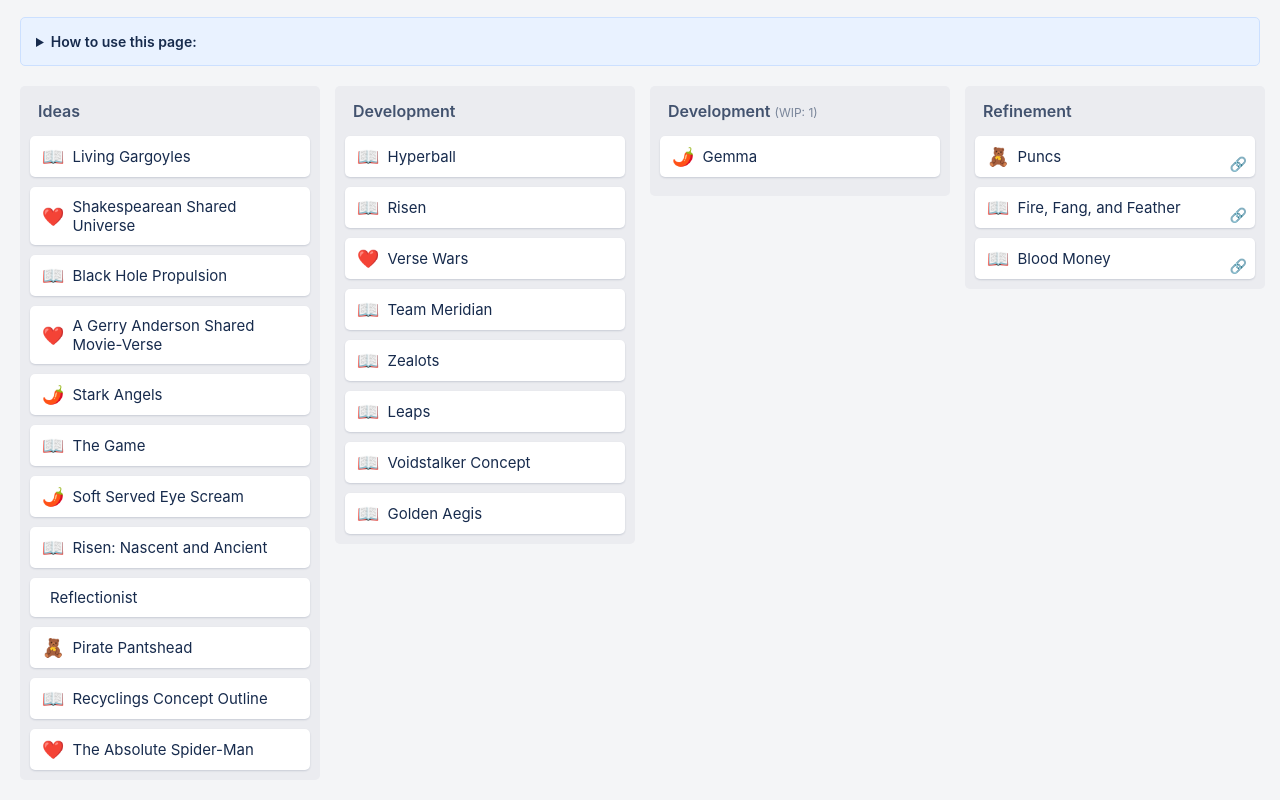
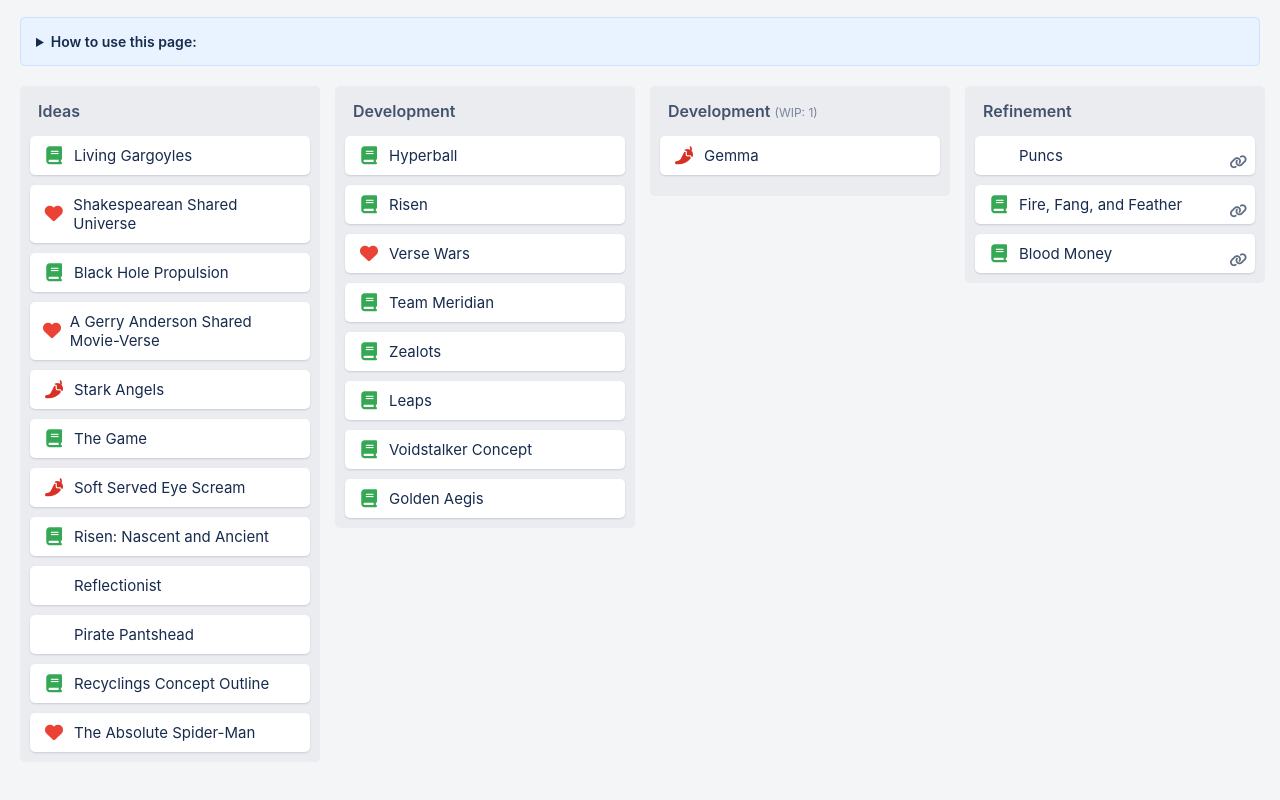
Before and after one commit to sthomasmcclane/writing-board, a plain HTML site: page index.html in a window 1280 px wide. Shown: the part 62-862 px from the top of the page. Drawn offline with Linux system fonts and the light colour scheme.

Commit message:
Migrate from native emojis to Font Awesome for cross-device consistency

```diff
--- a/index.html
+++ b/index.html
@@ -4,6 +4,7 @@
 
     <meta name="viewport" content="width=device-width, initial-scale=1.0">
     <title>My Writing Portfolio</title>
+    <link rel="stylesheet" href="https://cdnjs.cloudflare.com/ajax/libs/font-awesome/6.5.1/css/all.min.css">
     <style>
         /* --- General Styles --- */
         body {
@@ -152,7 +153,20 @@
 
         .card-emoji {
             font-size: 18px;
+            width: 24px;
+            display: flex;
+            justify-content: center;
         }
+
+        /* --- Icon Colors --- */
+        .fa-comments { color: #1a73e8; }      /* Comics */
+        .fa-heart { color: #ea4335; }         /* Fanfiction */
+        .fa-book { color: #34a853; }          /* Fiction */
+        .fa-lightbulb { color: #fbbc05; }     /* Ideas */
+        .fa-teddy-bear { color: #a5694f; }    /* Kids - using bear */
+        .fa-film { color: #7a869a; }          /* Scripts */
+        .fa-pepper-hot { color: #d93025; }    /* Spicy */
+        .fa-face-smile { color: #fbbc05; }    /* Default */
 
         .delete-card-btn {
             position: absolute;
@@ -332,9 +346,9 @@
         <div class="column">
             <div class="column-header">Refinement</div>
             <div class="card-container">
-                <div class="card linked" draggable="true" data-url="https://docs.google.com/document/d/1Zo1rSk_5_7C56bFkthWRFLe5a5S_HNOANlZ0jQzQBXg/edit?tab=t.0" data-keyword="kids"><span class="card-emoji">🧸</span><span class="card-text">Puncs</span><button class="delete-card-btn">×</button><span class="link-icon">🔗</span></div>
-                <div class="card linked" draggable="true" data-url="https://docs.google.com/document/d/16BTwrhExgb6CMkivmjfzy7AGaEU8CsfoFLoRxzn469w/edit?tab=t.qa6wmdvo2532" data-keyword="fiction"><span class="card-emoji">📖</span><span class="card-text">Fire, Fang, and Feather</span><button class="delete-card-btn">×</button><span class="link-icon">🔗</span></div>
-                <div class="card linked" draggable="true" data-url="https://docs.google.com/document/d/1gjbXVq_jU1rXXMT6NfEwoYh2SFhgOosuVCwmW5O-AtQ/edit?tab=t.0" data-keyword="fiction"><span class="card-emoji">📖</span><span class="card-text">Blood Money</span><button class="delete-card-btn">×</button><span class="link-icon">🔗</span></div>
+                <div class="card linked" draggable="true" data-url="https://docs.google.com/document/d/1Zo1rSk_5_7C56bFkthWRFLe5a5S_HNOANlZ0jQzQBXg/edit?tab=t.0" data-keyword="kids"><span class="card-emoji">🧸</span><span class="card-text">Puncs</span><button class="delete-card-btn">×</button><span class="link-icon"><i class="fa-solid fa-link"></i></span></div>
+                <div class="card linked" draggable="true" data-url="https://docs.google.com/document/d/16BTwrhExgb6CMkivmjfzy7AGaEU8CsfoFLoRxzn469w/edit?tab=t.qa6wmdvo2532" data-keyword="fiction"><span class="card-emoji">📖</span><span class="card-text">Fire, Fang, and Feather</span><button class="delete-card-btn">×</button><span class="link-icon"><i class="fa-solid fa-link"></i></span></div>
+                <div class="card linked" draggable="true" data-url="https://docs.google.com/document/d/1gjbXVq_jU1rXXMT6NfEwoYh2SFhgOosuVCwmW5O-AtQ/edit?tab=t.0" data-keyword="fiction"><span class="card-emoji">📖</span><span class="card-text">Blood Money</span><button class="delete-card-btn">×</button><span class="link-icon"><i class="fa-solid fa-link"></i></span></div>
 
             </div>
         </div>
@@ -343,7 +357,7 @@
         <div class="column">
             <div class="column-header">Finished</div>
             <div class="card-container">
-            <div class="card linked" draggable="true" data-url="https://docs.google.com/document/d/1GDPMHDunOvoB0lXUB31ZFGPCgQJ_zJRntCAISDXGvZ4/edit?tab=t.0#heading=h.4xgaqwmamhzs" data-keyword="fanfiction"><span class="card-emoji">❤️</span><span class="card-text">Starlight Express</span><button class="delete-card-btn">×</button><span class="link-icon">🔗</span></div></div>
+            <div class="card linked" draggable="true" data-url="https://docs.google.com/document/d/1GDPMHDunOvoB0lXUB31ZFGPCgQJ_zJRntCAISDXGvZ4/edit?tab=t.0#heading=h.4xgaqwmamhzs" data-keyword="fanfiction"><span class="card-emoji">❤️</span><span class="card-text">Starlight Express</span><button class="delete-card-btn">×</button><span class="link-icon"><i class="fa-solid fa-link"></i></span></div></div>
         </div>
     </div>
 
@@ -371,20 +385,25 @@
             let currentEditingCard = null;
 
             const emojiMap = {
-                "comics": "💬",
-                "fanfiction": "❤️",
-                "fiction": "📖",
-                "ideas": "💡",
-                "kids": "🧸",
-                "scripts": "🎬",
-                "spicy": "🌶️"
+                "comics": "fa-solid fa-comments",
+                "fanfiction": "fa-solid fa-heart",
+                "fiction": "fa-solid fa-book",
+                "ideas": "fa-solid fa-lightbulb",
+                "kids": "fa-solid fa-teddy-bear",
+                "scripts": "fa-solid fa-film",
+                "spicy": "fa-solid fa-pepper-hot"
             };
 
             function updateCardEmoji(card) {
                 const keyword = card.dataset.keyword;
                 const emojiSpan = card.querySelector('.card-emoji');
                 if (emojiSpan) {
-                    emojiSpan.textContent = emojiMap[keyword] || '';
+                    emojiSpan.innerHTML = ''; // Clear current
+                    if (emojiMap[keyword]) {
+                        const icon = document.createElement('i');
+                        icon.className = emojiMap[keyword];
+                        emojiSpan.appendChild(icon);
+                    }
                 }
             }
 
@@ -524,7 +543,7 @@
                     if (!currentEditingCard.querySelector('.link-icon')) {
                         const linkIcon = document.createElement('span');
                         linkIcon.className = 'link-icon';
-                        linkIcon.textContent = '🔗';
+                        linkIcon.innerHTML = '<i class="fa-solid fa-link"></i>';
                         currentEditingCard.appendChild(linkIcon);
                     }
                 } else {
@@ -536,12 +555,7 @@
 
                 // Update Emoji
                 currentEditingCard.dataset.keyword = newKeyword;
-                const emojiSpan = currentEditingCard.querySelector('.card-emoji');
-                if (emojiMap[newKeyword]) {
-                    emojiSpan.textContent = emojiMap[newKeyword];
-                } else {
-                    emojiSpan.textContent = '';
-                }
+                updateCardEmoji(currentEditingCard);
 
                 closeEditModal();
             }
```
